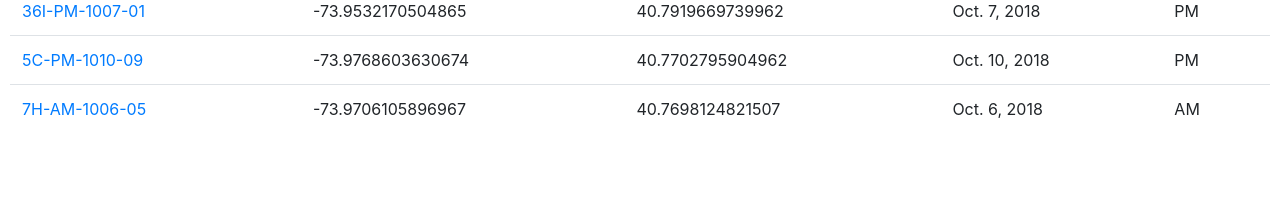
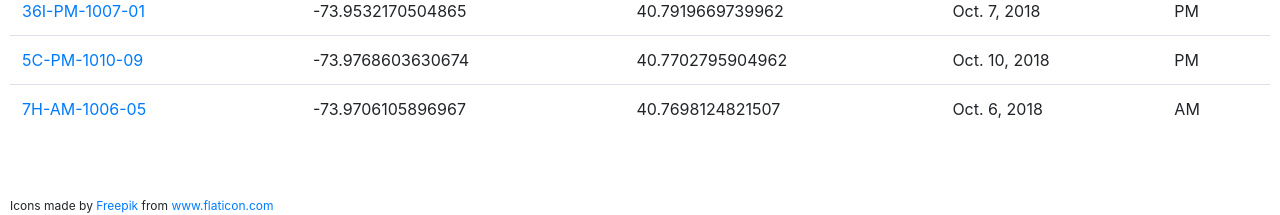
Before and after one commit to Ellin-Fan/SquirrelTracker_group18, a Django app: template sightings/templates/sightings/list.html in a window 1280 px wide. Shown: the part 1219-1434 px from the top of the page. Before the commit the page ends 1337 px from the top, so only its background shows below. Run offline with Django 3.2, Linux system fonts and the light colour scheme; the template is opened without the code that fills it: values that come from a table or form of the project are taken from there, others are empty; data comes from the database, SQL or seed files in the repository; some libraries are stand-ins or nearby versions.

Commit message:
changed some stylings of the htmls.

```diff
--- a/sightings/templates/sightings/list.html
+++ b/sightings/templates/sightings/list.html
@@ -24,6 +24,7 @@ ded" alt="..." ></strong></h2>
 		</ul>
 		</p>
 		<br>
+		<div>
                 <table class="table">
 			<div class="alert alert-dark text-center" role="alert">
 				<h5><strong> Overview: Squirrel Sighting Records </strong></h5>
@@ -50,5 +51,9 @@ ded" alt="..." ></strong></h2>
                         {% endfor %}
                         </tbody>
                 </table>
+		</div>
+		<br>
+		<br>
+		<div style=font-size:12px>Icons made by <a href="https://www.flaticon.com/authors/freepik" title="Freepik">Freepik</a> from <a href="https://www.flaticon.com/" title="Flaticon">www.flaticon.com</a></div>
         </body>
 </html>
--- a/sightings/templates/sightings/stats.html
+++ b/sightings/templates/sightings/stats.html
@@ -165,6 +165,8 @@
 				 </tbody>
 			 </table>
                 </div>
+		<br>
+		<br>
 		<div style=font-size:12px>Icons made by <a href=" " title="Freepik">Freepik</a > from <a href="https://www.flaticon.com/" title="Flaticon">www.flaticon.com</a >
 		</div>
         </body>
```
